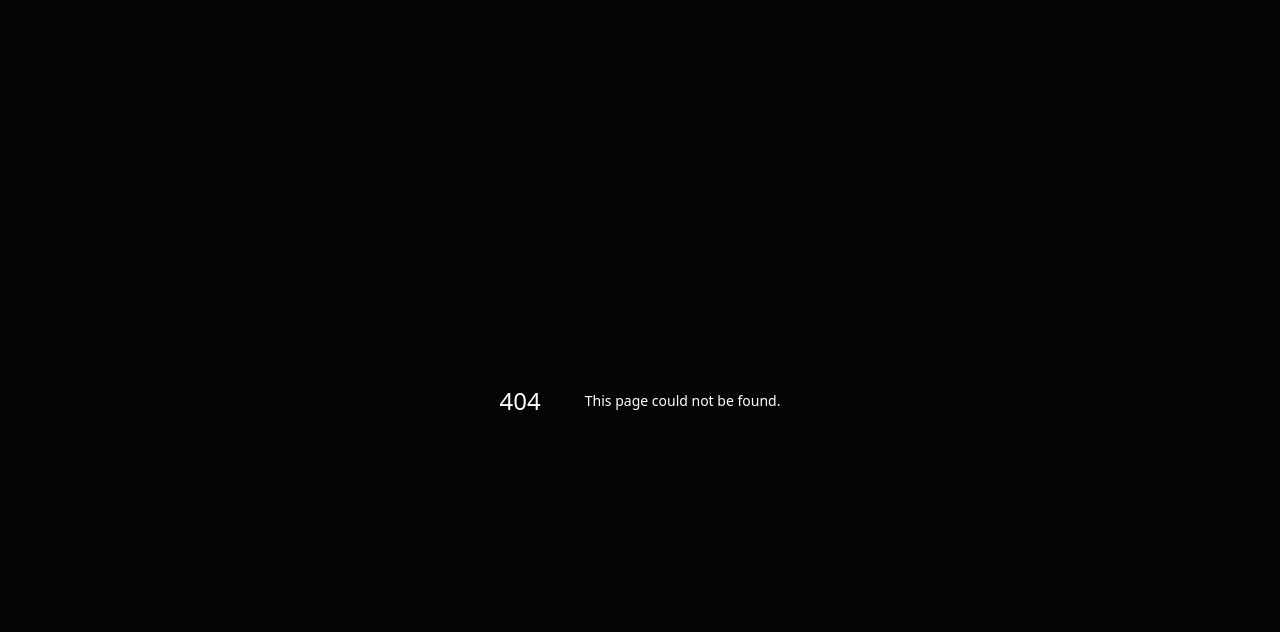
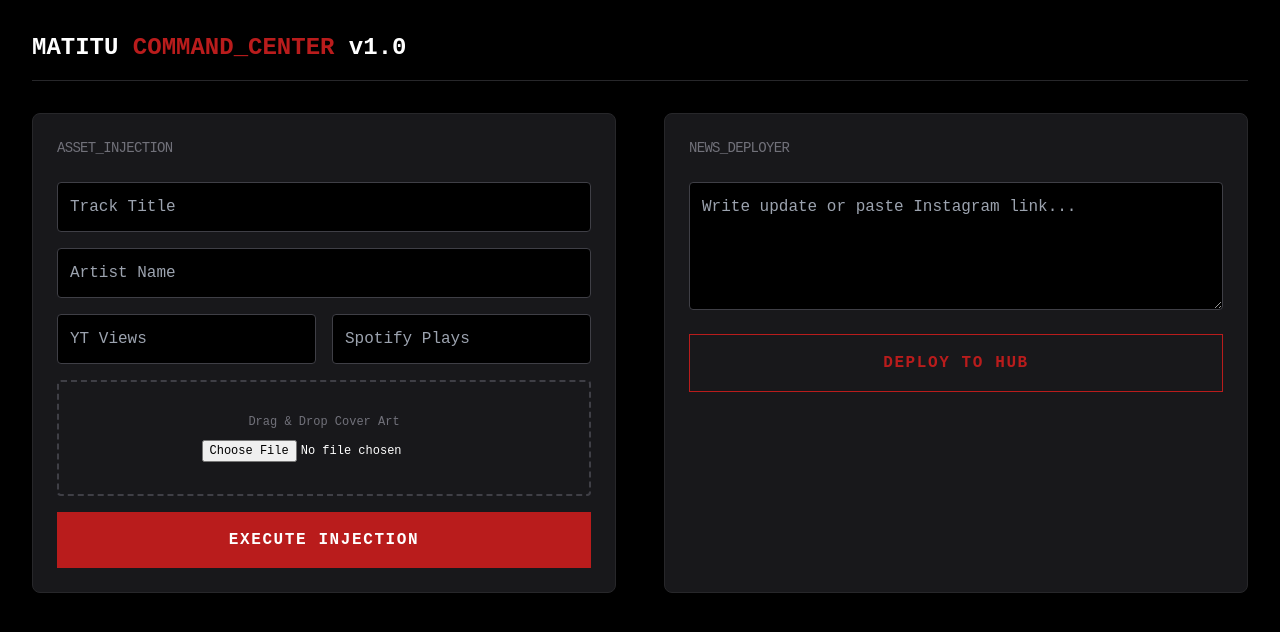
Before and after one commit to daudmwakolo/official_bora_page, a Next.js app: page /admin in a window 1280 px wide. Before the commit this address had no page. Shown: the top 632 px of the page. Built offline with nearby package versions, Linux system fonts and the light colour scheme.

Commit message:
database

```diff
--- /dev/null
+++ b/app/admin/page.tsx
@@ -0,0 +1,68 @@
+// app/admin/page.tsx
+'use client';
+
+import React, { useState } from 'react';
+import { injectSong } from '@/lib/admin-actions';
+
+export default function Cockpit() {
+  const [loading, setLoading] = useState(false);
+
+  async function handleSubmit(e: React.FormEvent<HTMLFormElement>) {
+    e.preventDefault();
+    setLoading(true);
+    const formData = new FormData(e.currentTarget);
+
+    try {
+      await injectSong(formData);
+      alert("Injection Successful. Registry Updated.");
+      (e.target as HTMLFormElement).reset();
+    } catch (err) {
+      console.error(err);
+      alert("Injection Failed. Check Logs.");
+    } finally {
+      setLoading(false);
+    }
+  }
+
+  return (
+    <main className="min-h-screen bg-black text-white p-8 font-mono">
+      <h1 className="text-2xl font-black mb-8 border-b border-zinc-800 pb-4">
+        MATITU <span className="text-[#b91c1c]">COMMAND_CENTER</span> v1.0
+      </h1>
+
+      <div className="grid md:grid-cols-2 gap-12">
+        {/* SONG INJECTOR */}
+        <section className="bg-zinc-900 p-6 rounded-lg border border-zinc-800">
+          <h2 className="text-sm uppercase tracking-tighter mb-6 text-zinc-500">Asset_Injection</h2>
+          <form onSubmit={handleSubmit} className="space-y-4">
+            <input type="text" name="title" placeholder="Track Title" required className="w-full bg-black border border-zinc-700 p-3 rounded" />
+            <input type="text" name="artist" placeholder="Artist Name" required className="w-full bg-black border border-zinc-700 p-3 rounded" />
+
+            <div className="grid grid-cols-2 gap-4">
+              <input type="number" name="yt_views" placeholder="YT Views" className="bg-black border border-zinc-700 p-3 rounded" />
+              <input type="number" name="sp_plays" placeholder="Spotify Plays" className="bg-black border border-zinc-700 p-3 rounded" />
+            </div>
+
+            <div className="border-2 border-dashed border-zinc-700 p-8 text-center rounded hover:border-[#b91c1c] transition-colors">
+              <p className="text-xs text-zinc-500 mb-2">Drag & Drop Cover Art</p>
+              <input type="file" name="cover" accept="image/*" required className="text-xs" />
+            </div>
+
+            <button disabled={loading} className="w-full bg-[#b91c1c] p-4 font-bold uppercase tracking-widest hover:bg-red-700 disabled:opacity-50">
+              {loading ? 'Processing...' : 'Execute Injection'}
+            </button>
+          </form>
+        </section>
+
+        {/* NEWS HUB */}
+        <section className="bg-zinc-900 p-6 rounded-lg border border-zinc-800">
+          <h2 className="text-sm uppercase tracking-tighter mb-6 text-zinc-500">News_Deployer</h2>
+          <textarea placeholder="Write update or paste Instagram link..." className="w-full h-32 bg-black border border-zinc-700 p-3 rounded mb-4" />
+          <button className="w-full border border-[#b91c1c] text-[#b91c1c] p-4 font-bold uppercase tracking-widest hover:bg-[#b91c1c] hover:text-white transition-all">
+            Deploy to Hub
+          </button>
+        </section>
+      </div>
+    </main>
+  );
+}
```
Also changed, not shown: lib/actions.ts (added, +39 -0 lines).
